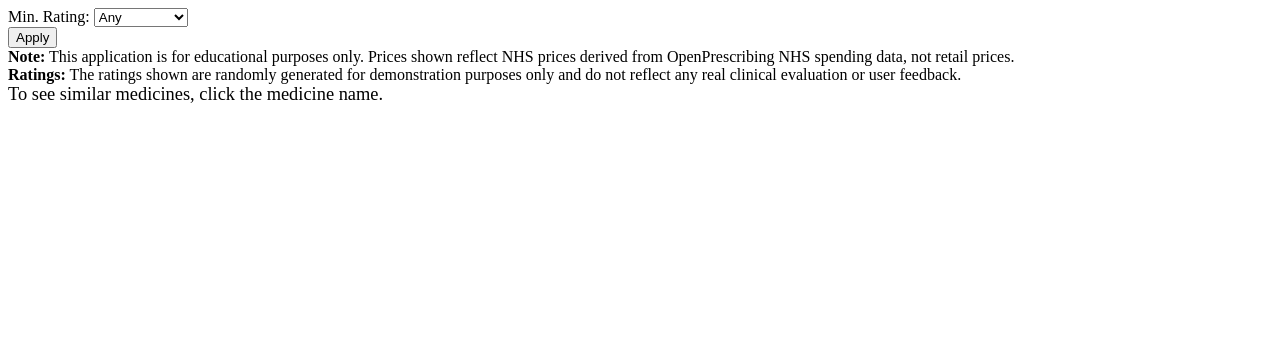
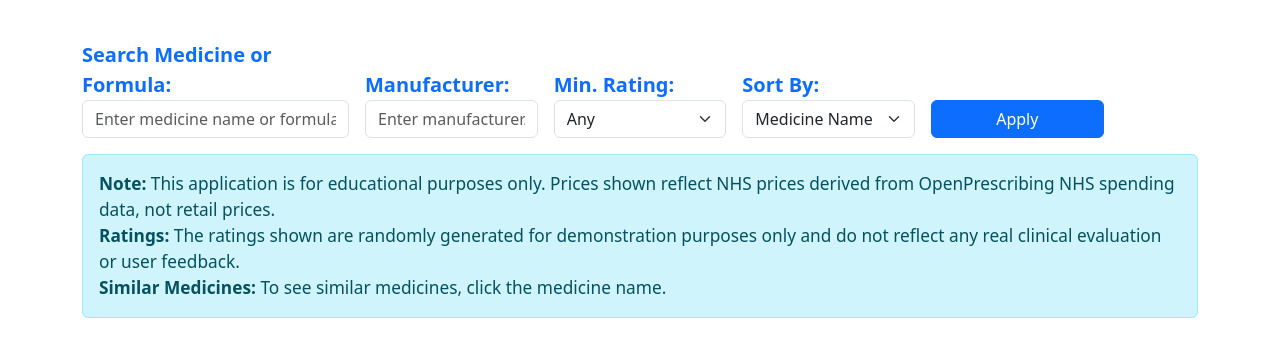
Before and after one commit to Mariama-ny21/final-project-meds-db, a Django app: page /medicines/ in a window 1280 px wide. Shown: the top 357 px of the page. Run offline with Django 4.2, Linux system fonts and the light colour scheme; data that the repository does not hold is empty.

Commit message:
Refactor medicine list view: update search parameter to 'search' and streamline sorting logic for better readability and maintainability.

```diff
--- a/sample_uk_meds/templates/sample_uk_meds/medicine_list.html
+++ b/sample_uk_meds/templates/sample_uk_meds/medicine_list.html
@@ -1,4 +1,31 @@
-<label for="rating" class="form-label mb-0">Min. Rating:</label>
+{% load static %}
+<!DOCTYPE html>
+<html lang="en">
+<head>
+    <meta charset="UTF-8">
+    <meta name="viewport" content="width=device-width, initial-scale=1.0">
+    <title>Browse Medicines</title>
+    <!-- Bootstrap CSS -->
+    <link href="https://cdn.jsdelivr.net/npm/bootstrap@5.3.0/dist/css/bootstrap.min.css" rel="stylesheet">
+    <!-- Custom CSS (if any) -->
+    <link rel="stylesheet" href="{% static 'css/styles.css' %}">
+</head>
+<body>
+    <div class="container" style="padding-top:2.5rem; margin-top:0;">
+        <div class="row">
+            <div class="col-12">
+                <form method="get" class="mb-3">
+                    <div class="row g-3 align-items-end">
+                        <div class="col-md-3">
+                            <label for="search" class="form-label mb-0 text-primary fw-bold fs-5">Search Medicine or Formula:</label>
+                            <input type="text" name="search" id="search" class="form-control" value="{{ request.GET.search }}" placeholder="Enter medicine name or formula...">
+                        </div>
+                        <div class="col-md-2">
+                            <label for="manufacturer" class="form-label mb-0 text-primary fw-bold fs-5">Manufacturer:</label>
+                            <input type="text" name="manufacturer" id="manufacturer" class="form-control" value="{{ request.GET.manufacturer }}" placeholder="Enter manufacturer...">
+                        </div>
+                        <div class="col-md-2">
+                            <label for="rating" class="form-label mb-0 text-primary fw-bold fs-5">Min. Rating:</label>
                             <select name="rating" id="rating" class="form-select">
                                 <option value="" {% if not rating_filter %}selected{% endif %}>Any</option>
                                 <option value="5" {% if rating_filter == '5' %}selected{% endif %}>5 stars</option>
@@ -7,34 +34,44 @@
                             </select>
                         </div>
                         <div class="col-md-2">
+                            <label for="sort" class="form-label mb-0 text-primary fw-bold fs-5">Sort By:</label>
+                            <select name="sort" id="sort" class="form-select">
+                                <option value="name" {% if request.GET.sort == 'name' %}selected{% endif %}>Medicine Name</option>
+                                <option value="formula" {% if request.GET.sort == 'formula' %}selected{% endif %}>Formula</option>
+                                <option value="price" {% if request.GET.sort == 'price' %}selected{% endif %}>Price</option>
+                                <option value="rating" {% if request.GET.sort == 'rating' %}selected{% endif %}>Rating</option>
+                            </select>
+                        </div>
+                        <div class="col-md-2 d-flex align-items-end">
                             <button type="submit" class="btn btn-primary w-100">Apply</button>
+                        </div>
                     </div>
                 </form>
             </div>
-        <div class="col-md-4">
-            <div class="alert alert-info" role="alert">
-                <strong>Note:</strong> This application is for educational purposes only. Prices shown reflect NHS prices derived from OpenPrescribing NHS spending data, not retail prices. <br>
-                <strong>Ratings:</strong> The ratings shown are randomly generated for demonstration purposes only and do not reflect any real clinical evaluation or user feedback.
+        </div>
+        <div class="row">
+            <div class="col-12">
+                <div class="alert alert-info mb-4 w-100" role="alert" style="font-size: 1.08rem;">
+                    <strong>Note:</strong> This application is for educational purposes only. Prices shown reflect NHS prices derived from OpenPrescribing NHS spending data, not retail prices.<br>
+                    <strong>Ratings:</strong> The ratings shown are randomly generated for demonstration purposes only and do not reflect any real clinical evaluation or user feedback.<br>
+                    <strong>Similar Medicines:</strong> To see similar medicines, click the medicine name.
                 </div>
             </div>
         </div>
-    <div class="alert alert-info mb-4 d-inline-block" role="alert" style="font-size: 1.15rem;">
-        To see similar medicines, click the medicine name.
-    </div>
         {% if medicines %}
-    <div class="row g-4">
+        <div class="row g-2 mt-0">
             {% for med in medicines %}
         <div class="col-md-4">
-            <div class="card h-100 shadow-sm">
+            <div class="card h-100 shadow-sm" style="min-height: 260px; font-size: 0.97rem;">
                 <div class="card-body">
-                    <h3 class="card-title"><a href="{% url 'medicine_detail' med.pk %}" class="link-primary text-decoration-none">{{ med.medicine_name }}</a></h3>
+                    <h5 class="card-title mb-1" style="font-size:1.3rem;"><a href="{% url 'medicine_detail' med.pk %}" class="link-primary text-decoration-none">{{ med.medicine_name }}</a></h5>
                     <h6 class="card-subtitle mb-2 text-muted">({{ med.formula }})</h6>
                     <p class="mb-1"><strong>Dose:</strong> {{ med.dose }}</p>
                     <p class="mb-1"><strong>Manufacturer:</strong> {{ med.manufacturer }}</p>
                     <p class="mb-1"><strong>Price:</strong> £{{ med.price }}</p>
                     <p class="mb-1"><strong>Rating:</strong> {{ med.rating }}</p>
                     {% if med.emc_leaflet_url %}
-                        <p class="mb-1"><strong>EMC Leaflet:</strong> <a href="{{ med.emc_leaflet_url }}" target="_blank" rel="noopener" class="link-info">View leaflet</a></p>
+                        <p class="mb-1"><strong>EMC Leaflet:</strong> <a href="{{ med.emc_leaflet_url }}" target="_blank" rel="noopener" class="text-success">View leaflet</a></p>
                     {% endif %}
                 </div>
             </div>
--- a/sample_uk_meds/views.py
+++ b/sample_uk_meds/views.py
@@ -207,7 +207,7 @@ def home(request):
 
 def medicine_list(request):
     """Display a list of medicines with search, filter, and sort options."""
-    query = request.GET.get('q', '')
+    query = request.GET.get('search', '')
     sort = request.GET.get('sort', 'name')
     order = request.GET.get('order', 'asc')
     rating_filter = request.GET.get('rating', '')
@@ -225,21 +225,17 @@ def medicine_list(request):
         except ValueError:
             pass
 
-    # Sorting (Vitamin D Gummies last)
-    if sort == 'price':
-        sort_field = 'price' if order == 'asc' else '-price'
-        medicines = medicines.order_by(sort_field)
-    elif sort == 'rating':
-        sort_field = 'rating' if order == 'asc' else '-rating'
-        medicines = medicines.order_by(sort_field)
-    elif sort == 'formula':
-        sort_field = 'formula' if order == 'asc' else '-formula'
-        medicines = medicines.order_by(sort_field)
-    elif sort == 'manufacturer':
-        sort_field = 'manufacturer' if order == 'asc' else '-manufacturer'
-        medicines = medicines.order_by(sort_field)
-    else:
-        medicines = medicines.order_by('medicine_name')
+    # Sorting logic
+    sort_fields = {
+        'name': 'medicine_name',
+        'formula': 'formula',
+        'price': 'price',
+        'rating': 'rating',
+    }
+    sort_field = sort_fields.get(sort, 'medicine_name')
+    if order == 'desc':
+        sort_field = '-' + sort_field
+    medicines = medicines.order_by(sort_field, 'medicine_name')
 
     # Move Vitamin D Gummies to the end
     vitamin_d_gummies = medicines.filter(medicine_name__iexact='Vitamin D Gummies')
```
Lines whose indentation alone changed are shown as unchanged.
